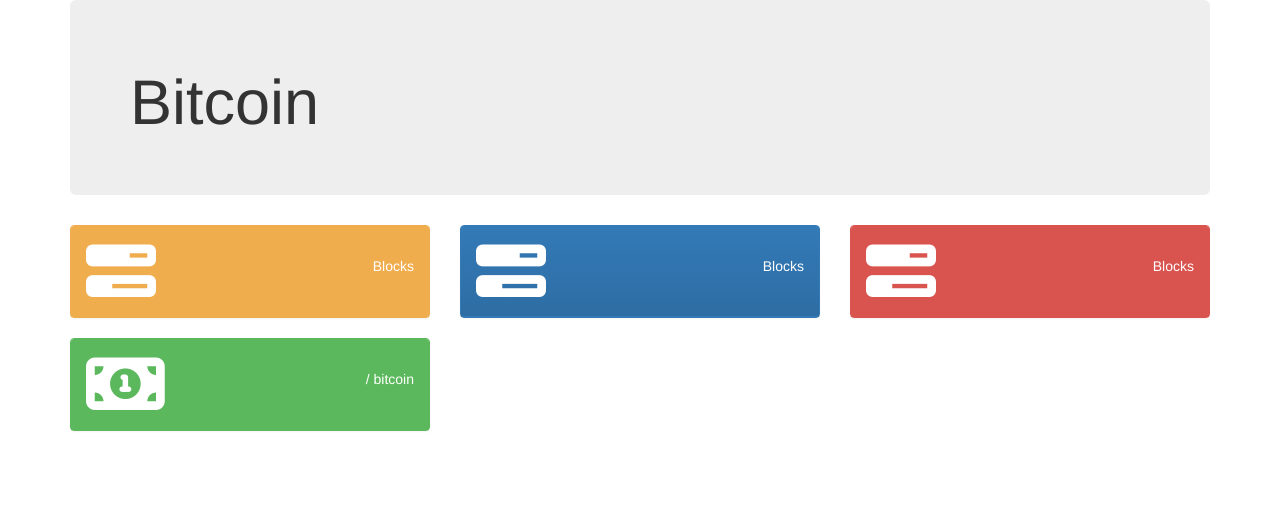
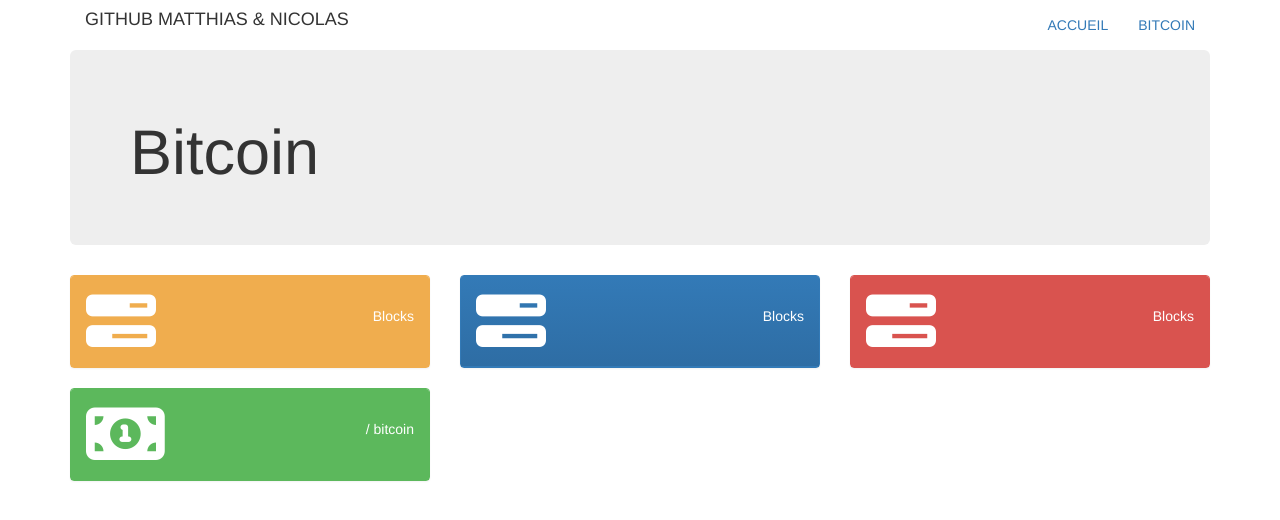
Before and after one commit to EtienneBo/EtienneBo.github.io, a plain HTML site: page bitcoin/Explorer/index.html in a window 1280 px wide. Drawn offline with nearby package versions, Linux system fonts and the light colour scheme.

Commit message:
Update index.html

```diff
--- a/bitcoin/Explorer/index.html
+++ b/bitcoin/Explorer/index.html
@@ -52,7 +52,23 @@
 </head>
 <body>
 
-
+	<section class="menu-section">
+        	<div class="container">
+            		<div class="row ">
+                		<div class="col-md-12">
+                    			<div class="navbar-collapse collapse ">
+                        			<div class="navbar-header">
+                            				<h4 id="titre-menu">GITHUB MATTHIAS & NICOLAS</h4>
+                        			</div>
+                        			<ul id="menu-top" class="nav navbar-nav navbar-right">
+                            				<li><a href="../index.html">ACCUEIL</a></li>
+                            				<li><a href="test.html" class="menu-top-active">BITCOIN</a></li>
+                        			</ul>
+                    			</div>
+                		</div>
+            		</div>
+        	</div>
+    	</section>
 	<div class="container theme-showcase" role="main">
 		<div class="jumbotron">
 			<h1>Bitcoin</h1>
```
